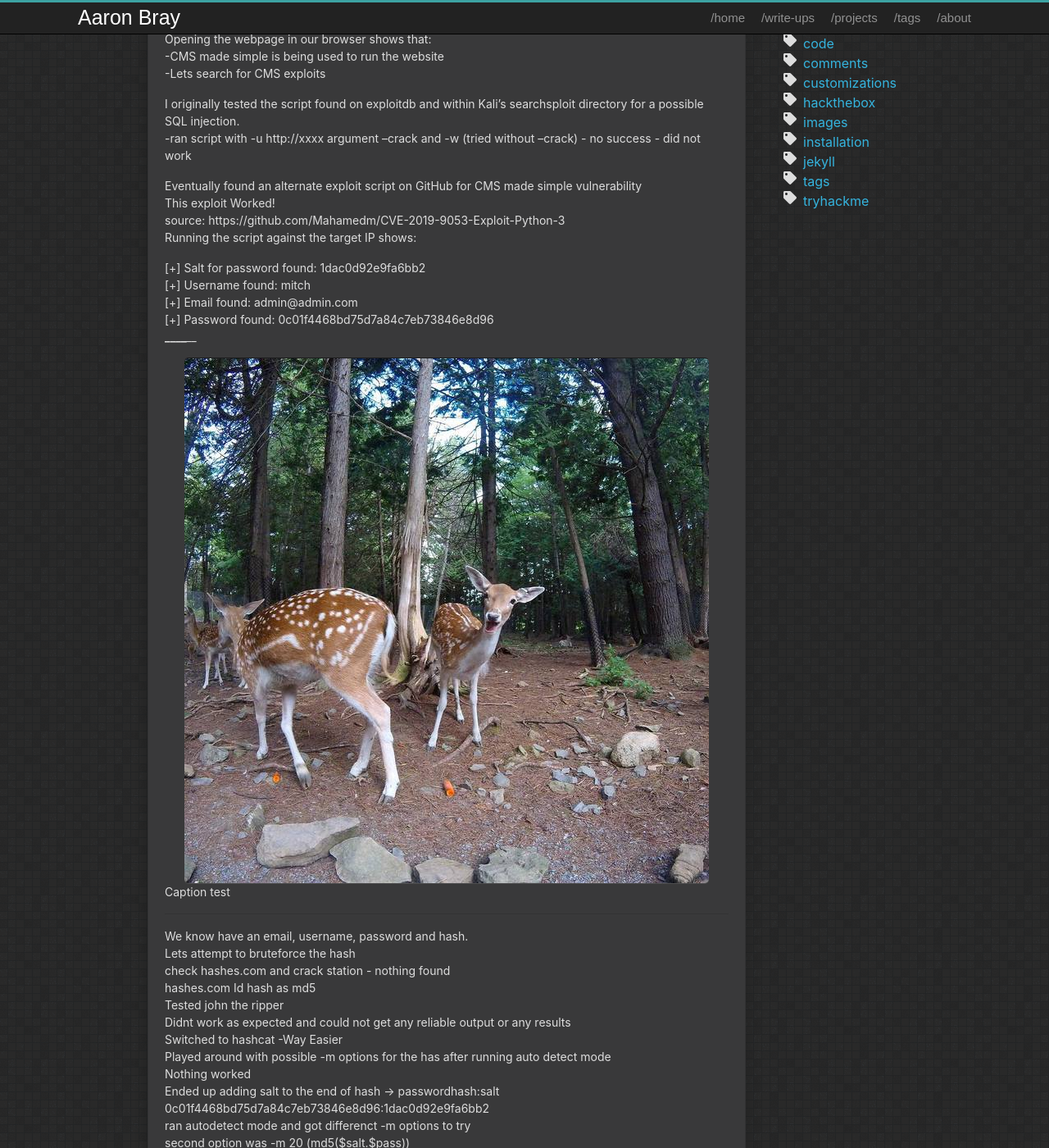
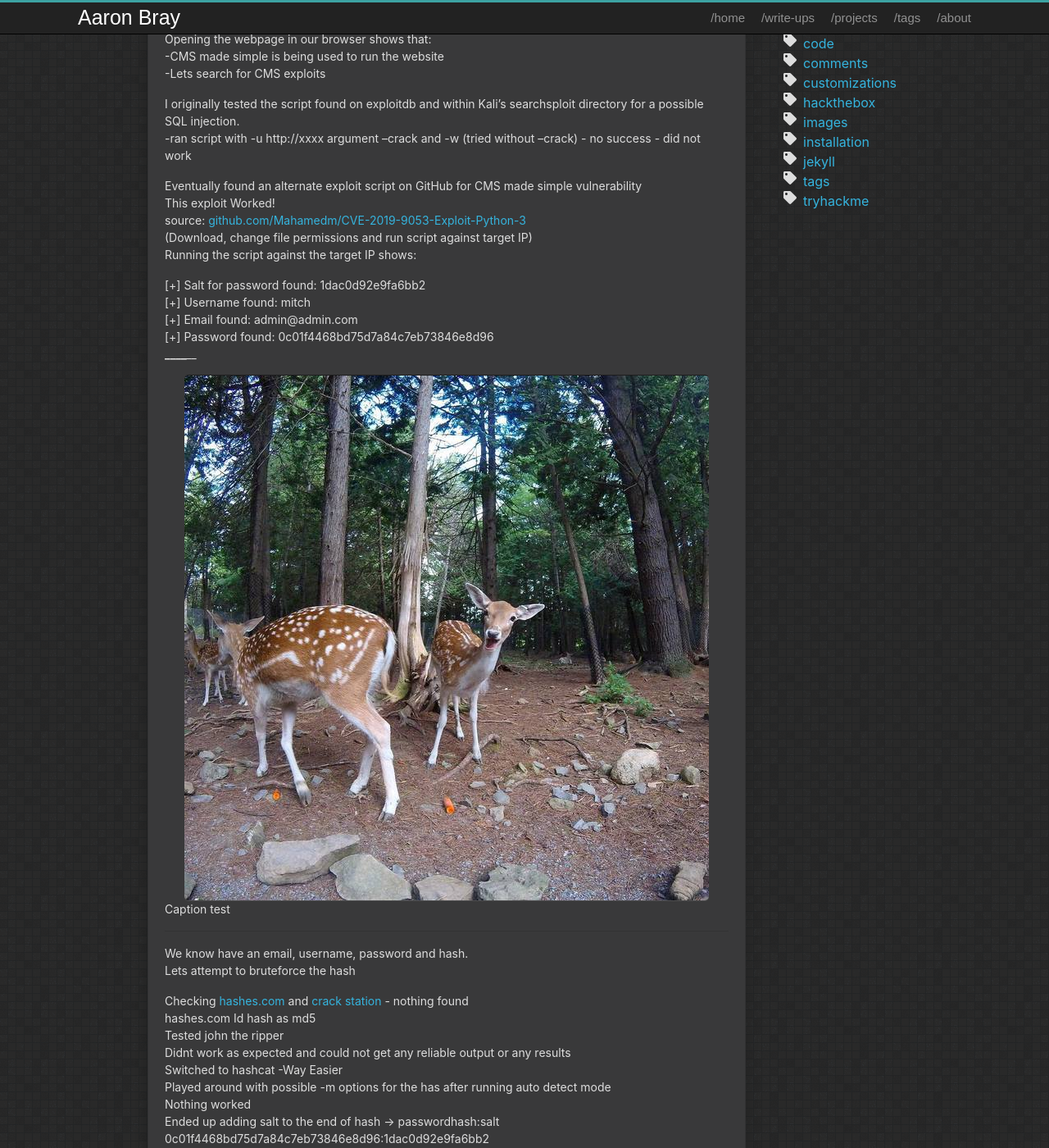
Before and after one commit to AaronBray/AaronBray.github.io, a Jekyll site: the page built from _posts/2025-09-10-SimpleCTF.md, in a window 1280 px wide and 1400 px high, scrolled down 249 px. Shown: the whole window at 82% size. Built offline with Jekyll 4.4.1, drawn with Linux system fonts in a browser that asks for light colours.

Commit message:
Update 2025-09-10-SimpleCTF.md

```diff
--- a/_posts/2025-09-10-SimpleCTF.md
+++ b/_posts/2025-09-10-SimpleCTF.md
@@ -21,7 +21,8 @@ I originally tested the script found on exploitdb and within Kali's searchsploit
 
 Eventually found an alternate exploit script on GitHub for CMS made simple vulnerability
 This exploit Worked!
-source:  https://github.com/Mahamedm/CVE-2019-9053-Exploit-Python-3
+source:  [github.com/Mahamedm/CVE-2019-9053-Exploit-Python-3](https://github.com/Mahamedm/CVE-2019-9053-Exploit-Python-3)
+(Download, change file permissions and run script against target IP)
 Running the script against the target IP shows:
 
 [+] Salt for password found: 1dac0d92e9fa6bb2
@@ -37,7 +38,8 @@ ______________________
 
 We know have an email, username, password and hash.
 Lets attempt to bruteforce the hash
-check hashes.com and crack station - nothing found
+
+Checking [hashes.com](https://hashes.com/en/decrypt/hash) and [crack station](www.crackstation.net) - nothing found
 hashes.com Id hash as md5
 Tested john the ripper
 Didnt work as expected and could not get any reliable output or any results
```
